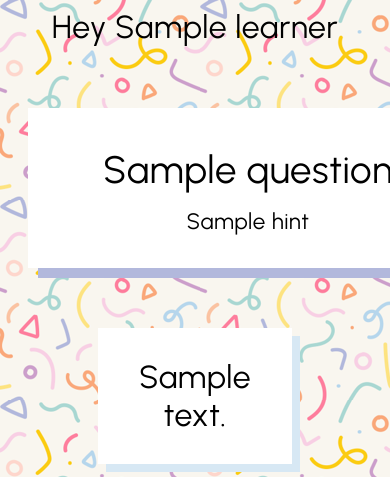
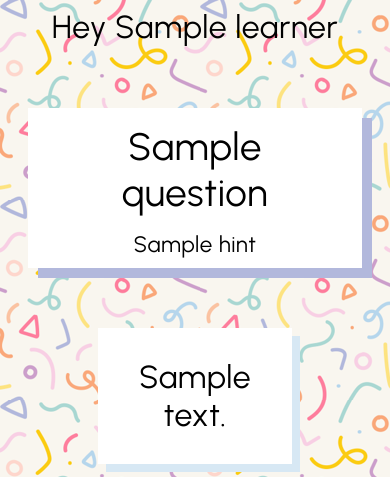
Before and after one commit to lovedaybrooke/flashcards, a Flask app: template app/templates/learn.html in a window 390 px wide; the page is wider, and only the part inside the window is pictured. Shown: the top 477 px of that part. Run offline with Flask 2, Linux system fonts and the light colour scheme; the template is opened without the code that fills it: most values are stand-ins (such as "Sample title", 1, 10 or a date in 2020); parts of the project's set-up code (start-up, migrations or seed data) failed here and were passed over.

Commit message:
Make styles work on small screens

```diff
--- a/app/static/styling.css
+++ b/app/static/styling.css
@@ -18,6 +18,12 @@ div.question-card {
 	background-color:  white;
 	text-align: center;
 	box-shadow: 10px 10px #B2B8DC;
+}
+
+@media only screen and (max-width: 600px) {
+	div.question-card {
+		width:  auto;
+	}
 }
 
 div.card-content {
```
